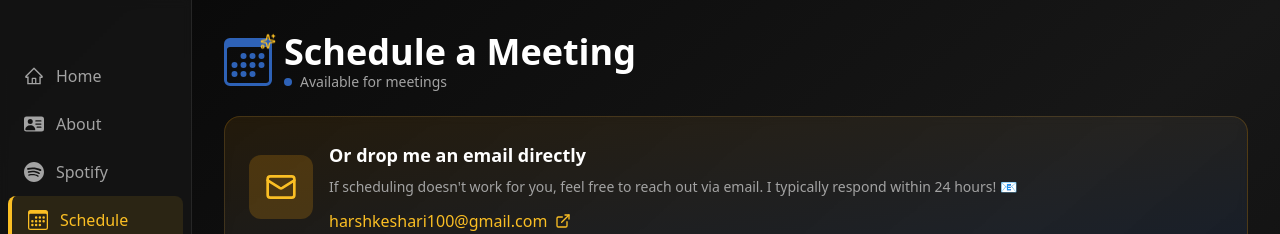
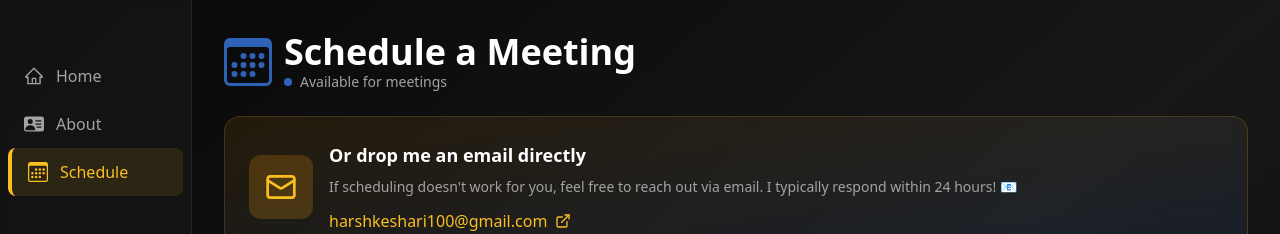
Before and after one commit to hrshkshri/portfolio, a Next.js app: page /calendar in a window 1280 px wide. Shown: the top 234 px of the page. Built offline with nearby package versions, Linux system fonts and the light colour scheme; a web font is replaced by a local one.

Commit message:
feat: Remove Sparkles icon from calendar header and move Spotify link from navigation to contact links.

```diff
--- a/src/components/calendar/Header.tsx
+++ b/src/components/calendar/Header.tsx
@@ -1,6 +1,5 @@
 import React from "react";
 import { BsCalendar3 } from "react-icons/bs";
-import { Sparkles } from "lucide-react";
 
 const Header: React.FC = () => {
   return (
@@ -8,7 +7,6 @@ const Header: React.FC = () => {
       <div className="flex items-center gap-3">
         <div className="relative">
           <BsCalendar3 className="w-12 h-12 text-blue-500 animate-pulse" />
-          <Sparkles className="w-4 h-4 text-amber-400 absolute -top-1 -right-1 animate-bounce" />
         </div>
         <div>
           <h1 className="text-3xl md:text-4xl font-bold text-white">
--- a/src/components/shared/constant.ts
+++ b/src/components/shared/constant.ts
@@ -144,12 +144,12 @@ export const socialLinks: SocialLink[] = [
     icon: AiFillMail,
     label: "Email",
   },
+  { href: "/spotify", icon: SiSpotify, label: "Spotify" },
 ];
 
 export const navLinks: NavLink[] = [
   { href: "/home", icon: AiOutlineHome, label: "Home" },
   { href: "/about", icon: BsFillPersonVcardFill, label: "About" },
-  { href: "/spotify", icon: SiSpotify, label: "Spotify" },
   { href: "/calendar", icon: BsCalendar3, label: "Schedule" },
 ];
 
```
